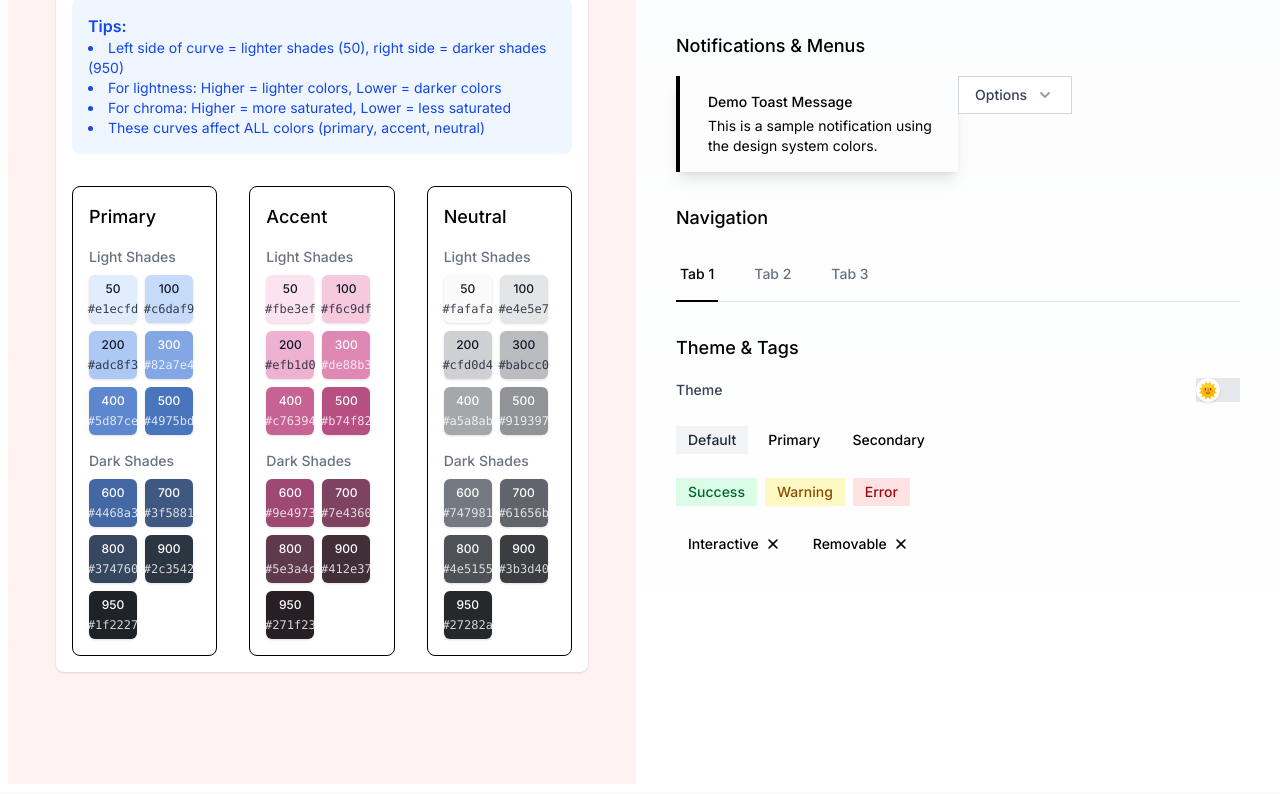
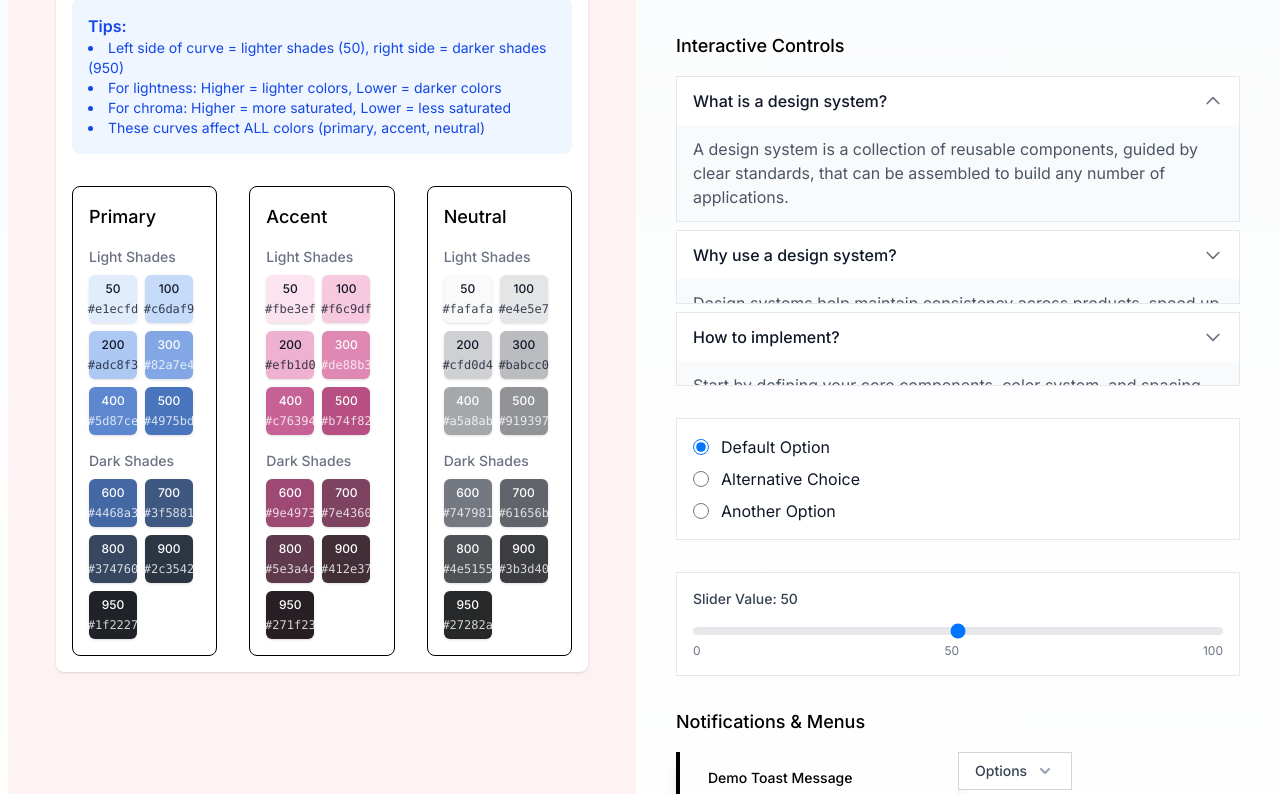
Before and after one commit to nathanielfostanperry/design-system-builder, a Next.js app: page / in a window 1280 px wide. Shown: the part 1260-2054 px from the top of the page. Built offline with nearby package versions, Linux system fonts and the light colour scheme.

Commit message:
demo componets

```diff
--- a/src/app/page.tsx
+++ b/src/app/page.tsx
@@ -11,6 +11,7 @@ import DemoTabs from '@/components/demo/DemoTabs';
 import DemoButtons from '@/components/demo/DemoButtons';
 import DemoCards from '@/components/demo/DemoCards';
 import DemoChips from '@/components/demo/DemoChips';
+import DemoInteractive from '@/components/demo/DemoInteractive';
 import Corners from '@/components/Corners';
 import Spacing from '@/components/Spacing';
 
@@ -69,6 +70,13 @@ export default function Home() {
 
                 <div>
                   <h3 className="text-lg font-medium mb-4">
+                    Interactive Controls
+                  </h3>
+                  <DemoInteractive />
+                </div>
+
+                <div>
+                  <h3 className="text-lg font-medium mb-4">
                     Notifications & Menus
                   </h3>
                   <div className={`grid grid-cols-2 ${spacing.name}`}>
--- /dev/null
+++ b/src/components/demo/DemoAccordion.tsx
@@ -0,0 +1,67 @@
+import React, { useState } from 'react';
+import { useDesignSystem } from '@/context/DesignSystemContext';
+
+export default function DemoAccordion() {
+  const { radius } = useDesignSystem();
+  const [activeAccordion, setActiveAccordion] = useState<number | null>(0);
+
+  const accordionItems = [
+    {
+      title: 'What is a design system?',
+      content:
+        'A design system is a collection of reusable components, guided by clear standards, that can be assembled to build any number of applications.',
+    },
+    {
+      title: 'Why use a design system?',
+      content:
+        'Design systems help maintain consistency across products, speed up development time, and improve collaboration between designers and developers.',
+    },
+    {
+      title: 'How to implement?',
+      content:
+        'Start by defining your core components, color system, and spacing rules. Then create reusable components that follow these guidelines.',
+    },
+  ];
+
+  return (
+    <div className="space-y-2">
+      {accordionItems.map((item, index) => (
+        <div
+          key={index}
+          className={`border border-gray-200 ${radius.name} overflow-hidden`}
+        >
+          <button
+            onClick={() =>
+              setActiveAccordion(activeAccordion === index ? null : index)
+            }
+            className="w-full px-4 py-3 flex justify-between items-center bg-white hover:bg-gray-50"
+          >
+            <span className="font-medium text-gray-900">{item.title}</span>
+            <svg
+              className={`w-5 h-5 text-gray-500 transform transition-transform ${
+                activeAccordion === index ? 'rotate-180' : ''
+              }`}
+              fill="none"
+              viewBox="0 0 24 24"
+              stroke="currentColor"
+            >
+              <path
+                strokeLinecap="round"
+                strokeLinejoin="round"
+                strokeWidth={2}
+                d="M19 9l-7 7-7-7"
+              />
+            </svg>
+          </button>
+          <div
+            className={`px-4 py-3 bg-gray-50 transition-[max-height] duration-200 ease-in-out ${
+              activeAccordion === index ? 'max-h-40' : 'max-h-0 overflow-hidden'
+            }`}
+          >
+            <p className="text-gray-600">{item.content}</p>
+          </div>
+        </div>
+      ))}
+    </div>
+  );
+}
--- /dev/null
+++ b/src/components/demo/DemoInteractive.tsx
@@ -0,0 +1,16 @@
+'use client';
+
+import React from 'react';
+import DemoAccordion from './DemoAccordion';
+import DemoRadioGroup from './DemoRadioGroup';
+import DemoSlider from './DemoSlider';
+
+export default function DemoInteractive() {
+  return (
+    <div className="space-y-8">
+      <DemoAccordion />
+      <DemoRadioGroup />
+      <DemoSlider />
+    </div>
+  );
+}
--- /dev/null
+++ b/src/components/demo/DemoRadioGroup.tsx
@@ -0,0 +1,37 @@
+import React, { useState } from 'react';
+import { useDesignSystem } from '@/context/DesignSystemContext';
+
+export default function DemoRadioGroup() {
+  const { radius } = useDesignSystem();
+  const [selectedRadio, setSelectedRadio] = useState('option1');
+
+  const radioOptions = [
+    { id: 'option1', label: 'Default Option' },
+    { id: 'option2', label: 'Alternative Choice' },
+    { id: 'option3', label: 'Another Option' },
+  ];
+
+  return (
+    <div className={`bg-white p-4 ${radius.name} border border-gray-200`}>
+      <div className="space-y-2">
+        {radioOptions.map((option) => (
+          <label
+            key={option.id}
+            className="flex items-center space-x-3 cursor-pointer"
+          >
+            <div className="relative flex items-center">
+              <input
+                type="radio"
+                value={option.id}
+                checked={selectedRadio === option.id}
+                onChange={(e) => setSelectedRadio(e.target.value)}
+                className="h-4 w-4 text-primary-600 border-gray-300 focus:ring-primary-500"
+              />
+            </div>
+            <span className="text-gray-900">{option.label}</span>
+          </label>
+        ))}
+      </div>
+    </div>
+  );
+}
--- /dev/null
+++ b/src/components/demo/DemoSlider.tsx
@@ -0,0 +1,32 @@
+import React, { useState } from 'react';
+import { useDesignSystem } from '@/context/DesignSystemContext';
+
+export default function DemoSlider() {
+  const { radius } = useDesignSystem();
+  const [sliderValue, setSliderValue] = useState(50);
+
+  return (
+    <div className={`bg-white p-4 ${radius.name} border border-gray-200`}>
+      <div className="space-y-2">
+        <div className="flex justify-between">
+          <label className="text-sm font-medium text-gray-700">
+            Slider Value: {sliderValue}
+          </label>
+        </div>
+        <input
+          type="range"
+          min="0"
+          max="100"
+          value={sliderValue}
+          onChange={(e) => setSliderValue(parseInt(e.target.value))}
+          className="w-full h-2 bg-gray-200 rounded-lg appearance-none cursor-pointer accent-primary-600"
+        />
+        <div className="flex justify-between text-xs text-gray-500">
+          <span>0</span>
+          <span>50</span>
+          <span>100</span>
+        </div>
+      </div>
+    </div>
+  );
+}
```
